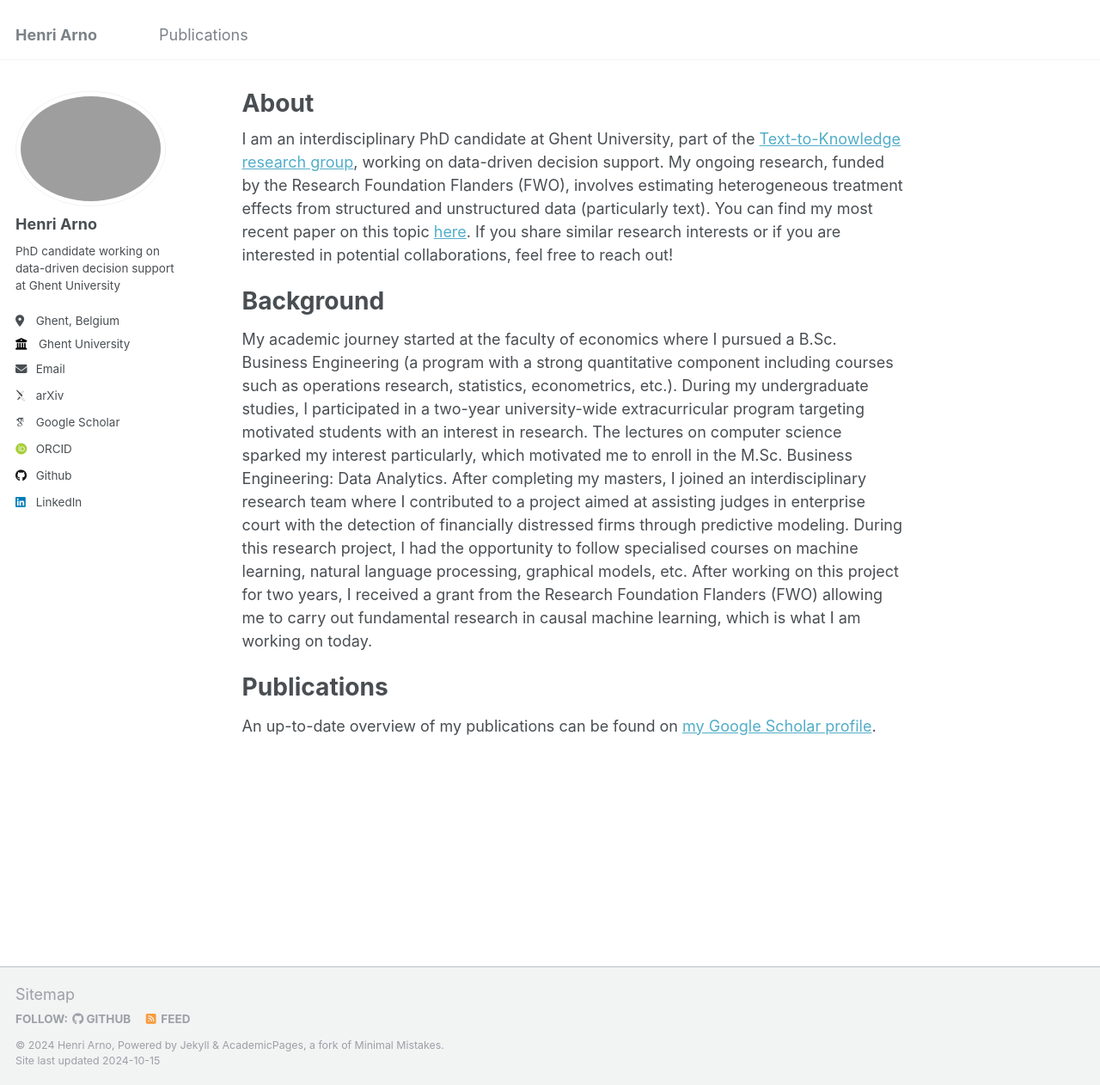
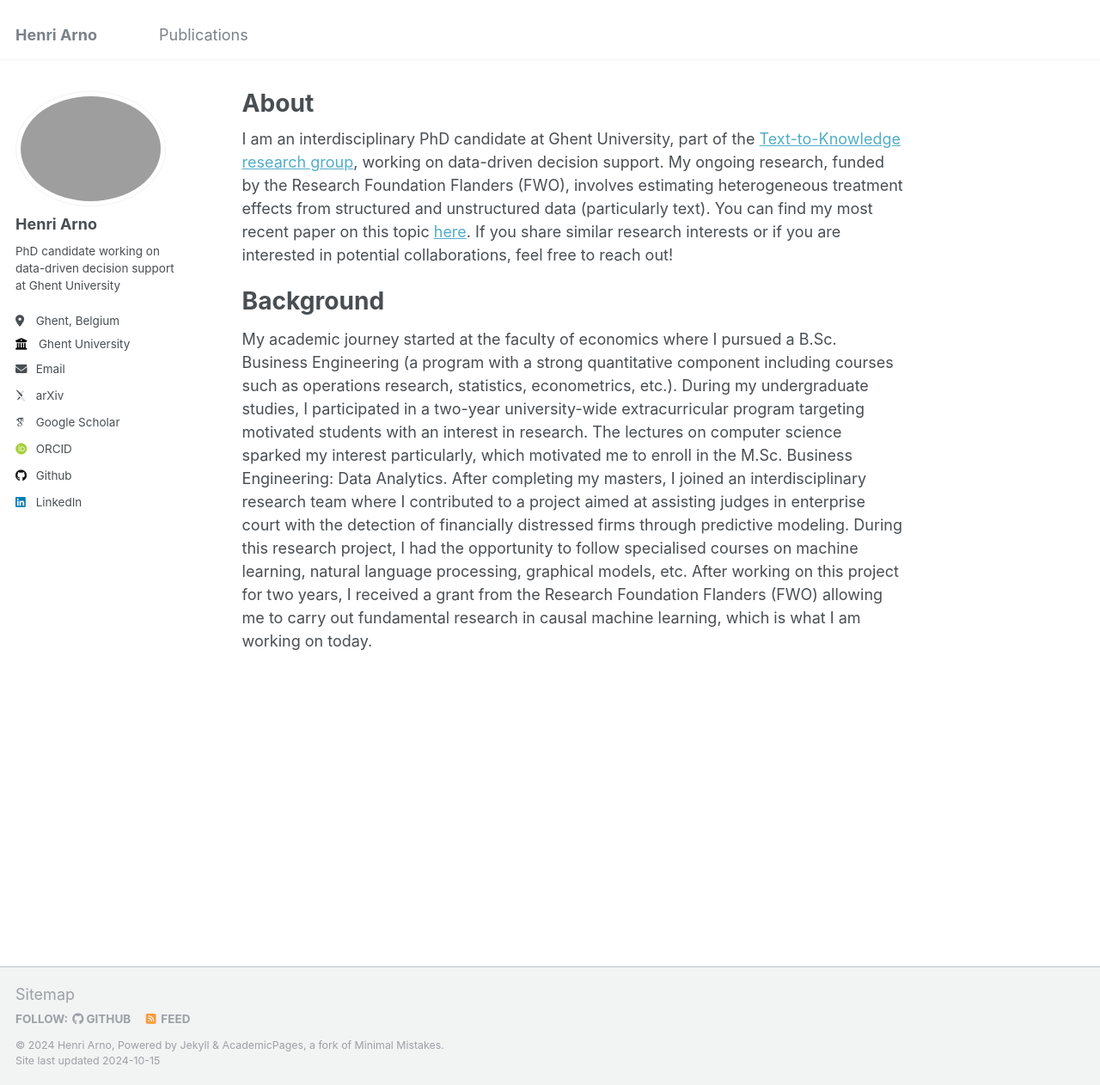
Before and after one commit to HenriArno/HenriArno.github.io, a Jekyll site: the page built from _pages/about.md, in a window 1280 px wide and 1262 px high. Shown: the whole window at 86% size. Built offline with Jekyll 4.4.1, drawn with Linux system fonts in a browser that asks for light colours; some web fonts are replaced.

Commit message:
Update about.md

```diff
--- a/_pages/about.md
+++ b/_pages/about.md
@@ -12,7 +12,3 @@
 Background
 ======
 My academic journey started at the faculty of economics where I pursued a B.Sc. Business Engineering (a program with a strong quantitative component including courses such as operations research, statistics, econometrics, etc.). During my undergraduate studies, I participated in a two-year university-wide extracurricular program targeting motivated students with an interest in research. The lectures on computer science sparked my interest particularly, which motivated me to enroll in the M.Sc. Business Engineering: Data Analytics. After completing my masters, I joined an interdisciplinary research team where I contributed to a project aimed at assisting judges in enterprise court with the detection of financially distressed firms through predictive modeling. During this research project, I had the opportunity to follow specialised courses on machine learning, natural language processing, graphical models, etc. After working on this project for two years, I received a grant from the Research Foundation Flanders (FWO) allowing me to carry out fundamental research in causal machine learning, which is what I am working on today.
-
-Publications
-======
-An up-to-date overview of my publications can be found on [my Google Scholar profile](https://scholar.google.be/citations?user=ce8BmFgAAAAJ&hl=nl).
```
